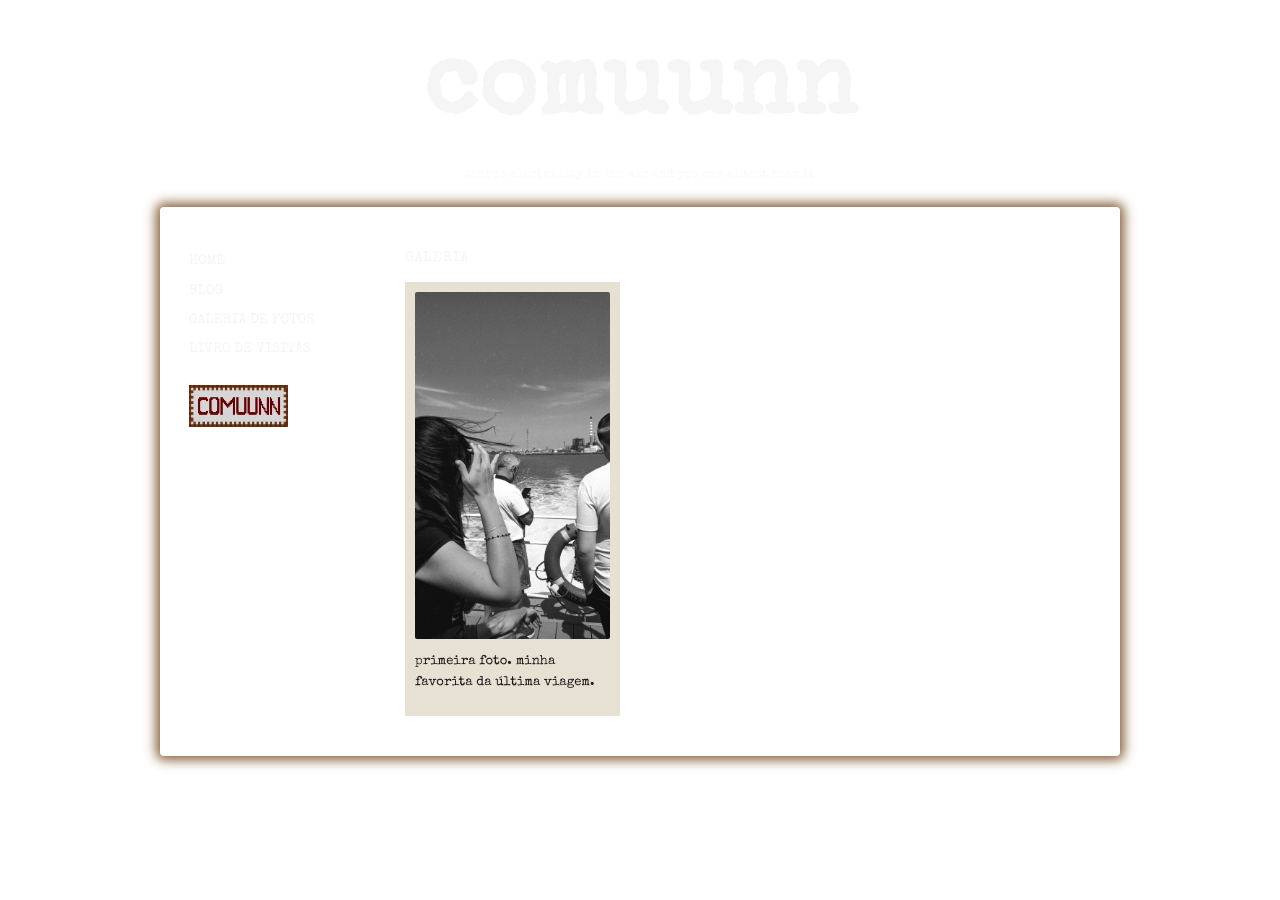
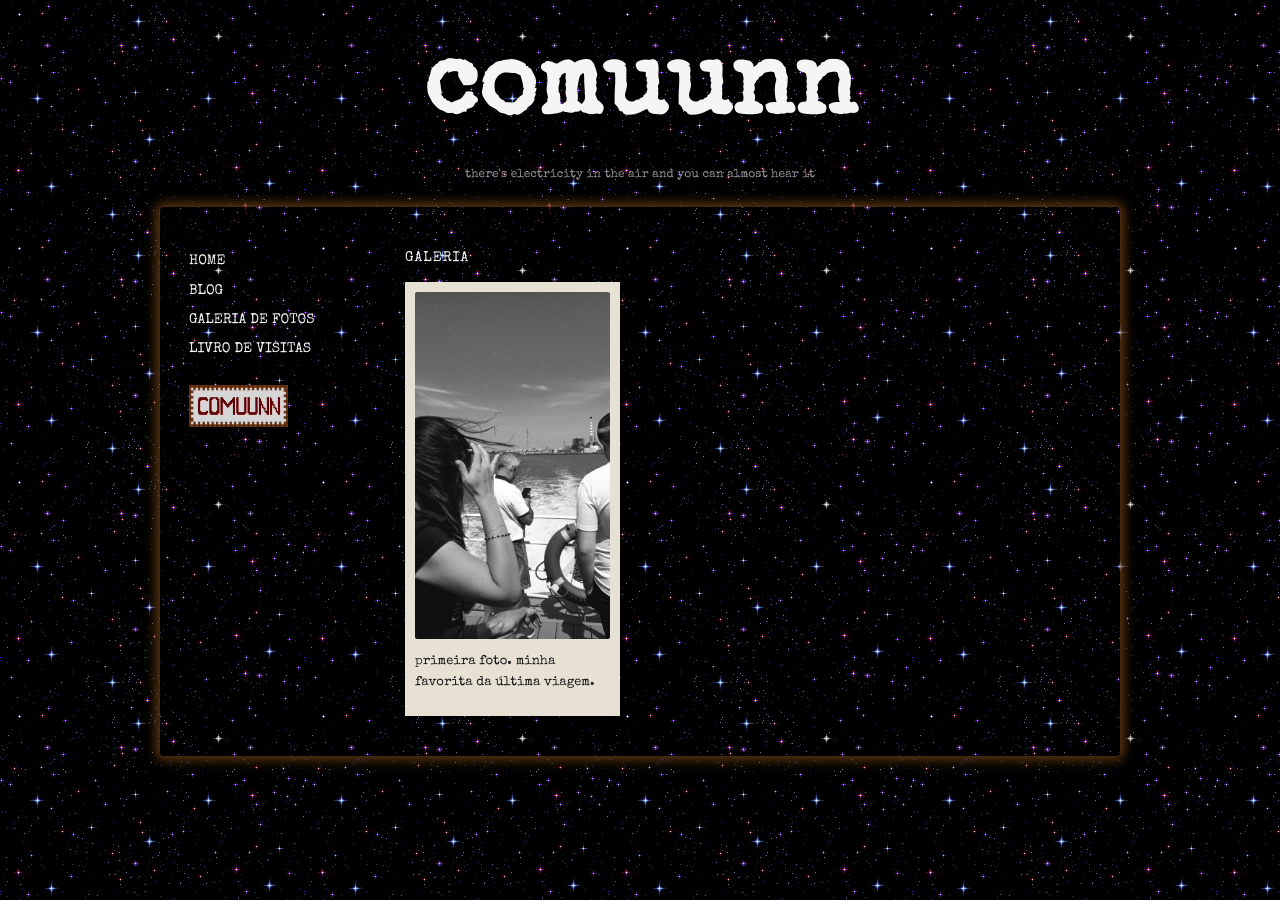
Before and after one commit to guiolhermer/comuunn, a Jekyll site: the page built from galeria-de-fotos/index.html, in a window 1280 px wide. Built offline with Jekyll 4.4.1, drawn with Linux system fonts in a browser that asks for light colours.

Commit message:
fix: update background image paths to new utilities directory

```diff
--- a/assets/style.css
+++ b/assets/style.css
@@ -19,7 +19,7 @@
 }
 
 body {
-  background-image: url('/assets/images/stars 2.gif');
+  background-image: url('/assets/images/utilidades/stars 2.gif');
   background-attachment: fixed;
   color: var(--branco-escuro);
   font-family: 'Special Elite', monospace;
@@ -302,7 +302,7 @@
   align-items: flex-start;
   flex-wrap: wrap;
   margin-top: 24px;
-  background-image: url('/assets/images/paperlinewidth1026.png');
+  background-image: url('/assets/images/utilidades/paperlinewidth1026.png');
   border-radius: 16px;
   overflow: hidden;
   color: var(--ink);
@@ -395,7 +395,7 @@
   padding-top: 15px;
   max-height: 500px;
   overflow-y: auto;
-  background-image: url('/assets/images/moving-cloud.gif');
+  background-image: url('/assets/images/utilidades/moving-cloud.gif');
   background-size: cover;
   mask-image:
     linear-gradient(to right, transparent, black 5%, black 95%, transparent),
```
